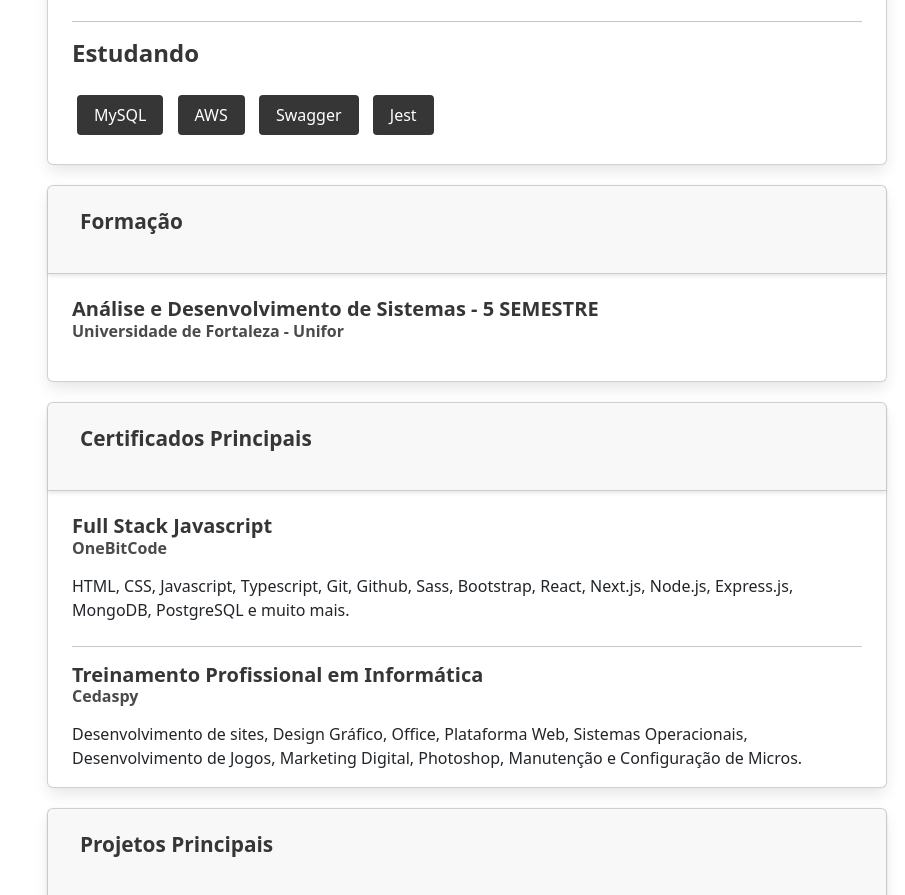
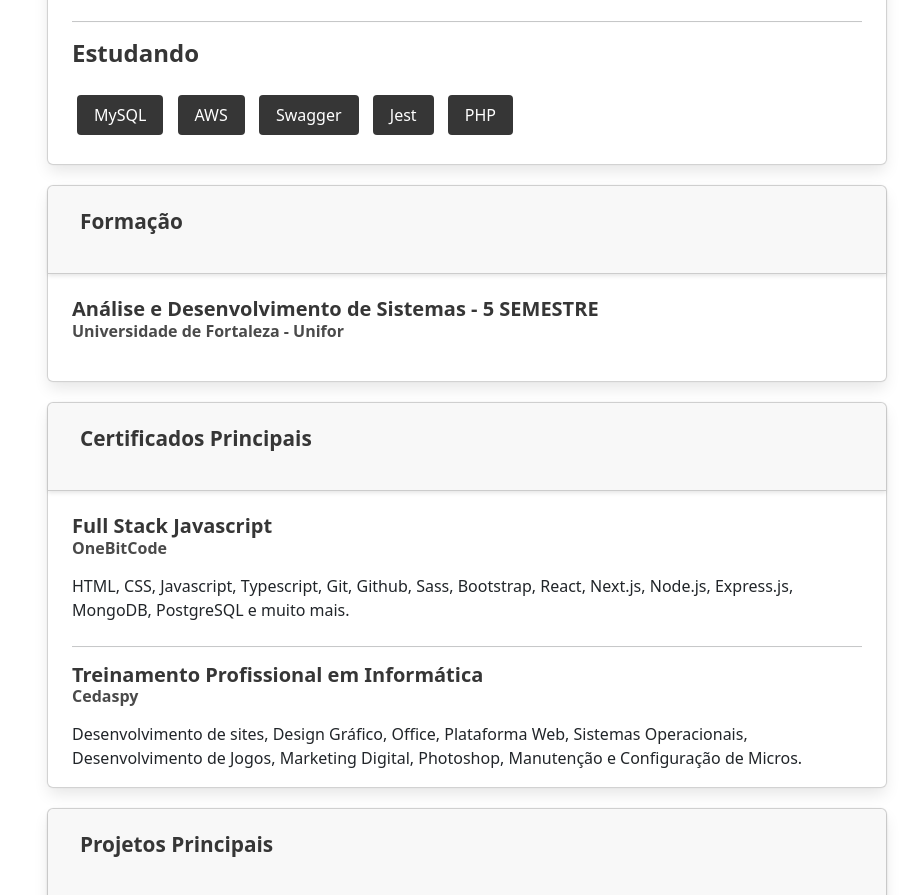
Before and after one commit to ValdiirMartiins/portfolio, a plain HTML site: page index.html in a window 1280 px wide. Shown: the part 899-1794 px from the top of the page, without its empty margins (375-1280 px from the left). Drawn offline with nearby package versions, Linux system fonts and the light colour scheme.

Commit message:
Update index.html

```diff
--- a/index.html
+++ b/index.html
@@ -104,6 +104,7 @@
                                 <span class="button is-dark">AWS</span>
                                 <span class="button is-dark">Swagger</span>
                                 <span class="button is-dark">Jest</span>
+                                <span class="button is-dark">PHP</span>
                             </div>
                         </div>
                     </div>
```
